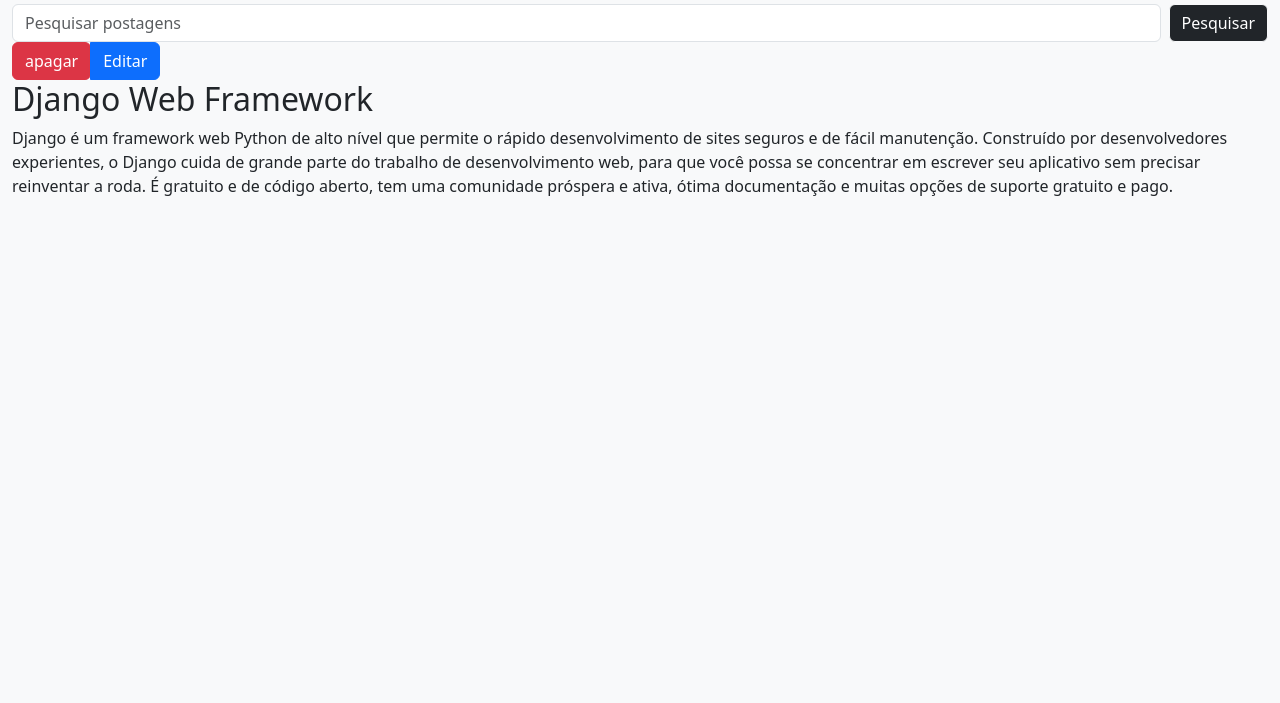
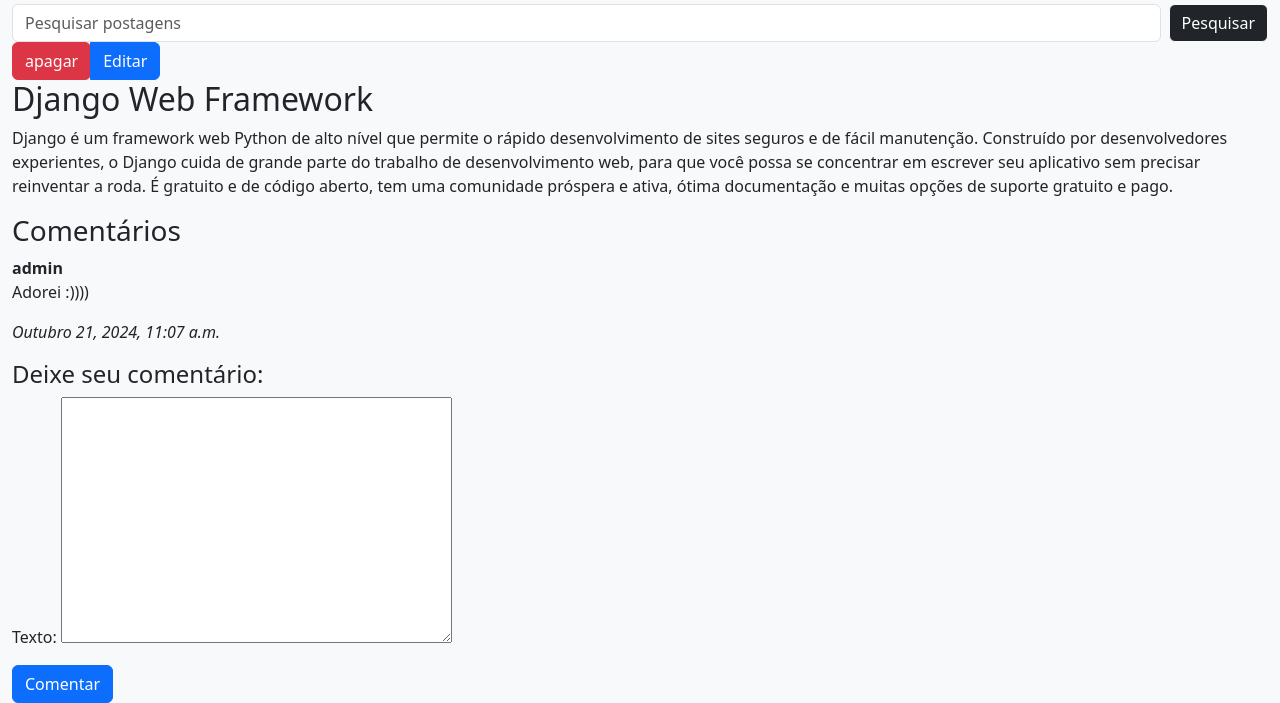
Before and after one commit to sofianaka/DesafioFinal_SquadBerthaLutz, a Django app: page /post/1/ in a window 1280 px wide. Shown: the part 218-921 px from the top of the page. Before the commit the page ends 414 px from the top, so only its background shows below. Run offline with Django 5.2, Linux system fonts and the light colour scheme; a user stored in the database is signed in; data comes from the database, SQL or seed files in the repository; both versions use the stored data as it was after the commit.

Commit message:
Adicionar modelo Comentario, view post_detail e ComentarioForm
- Adicionado o modelo Comentario para permitir comentários em postagens.\n- Implementada a view post_detail para exibir detalhes da postagem e gerenciar comentários.\n- Criado o form ComentarioForm para facilitar a criação de novos comentários.

```diff
--- a/base/forms.py
+++ b/base/forms.py
@@ -1,8 +1,13 @@
 from django import forms
-from .models import Postagens
+from .models import Postagens, Comentario
 
 
 class PostForm(forms.ModelForm):
     class Meta:
         model = Postagens
         fields = ["titulo", "conteudo"]
+
+class ComentarioForm(forms.ModelForm):
+    class Meta:
+        model = Comentario
+        fields = ["texto"]
--- a/base/models.py
+++ b/base/models.py
@@ -1,6 +1,7 @@
 from django.conf import settings
 from django.db import models
 from django.utils import timezone
+
 
 
 # Create your models here.
@@ -17,3 +18,11 @@
 
     def __str__(self):
         return self.titulo
+class Comentario(models.Model):
+    postagem = models.ForeignKey(Postagens, related_name='comentarios', on_delete=models.CASCADE)
+    autor = models.ForeignKey(settings.AUTH_USER_MODEL, on_delete=models.CASCADE)
+    texto = models.TextField()
+    data_criacao = models.DateTimeField(default=timezone.now)
+
+    def __str__(self):
+        return f'Comentario de {self.autor} na {self.postagem}'
--- a/base/templates/base/post_detail.html
+++ b/base/templates/base/post_detail.html
@@ -21,4 +21,29 @@
         <h2>{{ post.titulo }}</h2>
         <p>{{ post.conteudo|linebreaksbr }}</p>
     </div>
+
+    <div class="comentarios">
+        <h3>Comentários</h3>
+        {% for comentario in post.comentarios.all %}
+            <div class="comentario">
+                <strong>{{ comentario.autor }}</strong>
+                <p>{{ comentario.texto }}</p>
+                <p><em>{{ comentario.data_criacao|date:"F j, Y, g:i a" }}</em></p>
+            </div>
+        {% empty %}
+            <p>Não há comentários ainda.</p>
+        {% endfor %}
+
+        {% if user.is_authenticated %}
+            <h4>Deixe seu comentário:</h4>
+            <form method="post">
+                {% csrf_token %}
+                {{ form.as_p }}
+                <button type="submit" class="btn btn-primary">Comentar</button>
+            </form>
+        {% else %}
+            <p>Você precisa estar logado para comentar.</p>
+        {% endif %}
+    </div>
+
 {% endblock %}
--- a/base/views.py
+++ b/base/views.py
@@ -3,7 +3,7 @@
 from django.db.models import Q
 from django.shortcuts import render, get_object_or_404, redirect
 from .models import Postagens
-from .forms import PostForm
+from .forms import PostForm, ComentarioForm
 
 
 # Create your views here.
@@ -19,10 +19,27 @@
 
     return render(request, 'base/post_list.html', {'posts': posts})
 
-
 def post_detail(request, pk):
     post = get_object_or_404(Postagens, pk=pk)
-    return render(request, "base/post_detail.html", {"post": post})
+    comentarios = post.comentarios.all()  # Obtém todos os comentários relacionados à postagem
+
+    if request.method == 'POST':
+        form = ComentarioForm(request.POST)
+        if form.is_valid():
+            comentario = form.save(commit=False)
+            comentario.postagem = post  # Relaciona o comentário à postagem
+            comentario.autor = request.user  # Define o autor como o usuário atual
+            comentario.save()
+            return redirect("post_detail", pk=post.pk)  # Redireciona para a mesma página
+    else:
+        form = ComentarioForm()
+
+    return render(request, "base/post_detail.html", {
+        "post": post,
+        "comentarios": comentarios,
+        "form": form,
+    })
+
 
 
 @login_required
@@ -72,7 +89,7 @@
 
 @login_required
 def post_remove(request, pk):
-    post = get_object_or_404(Post, pk=pk)
+    post = get_object_or_404(Postagens, pk=pk)
     if request.method == "POST":
         post.delete()
     return redirect("post_list")
```
Also changed, not shown: README.md, base/migrations/0004_comentario.py (added), db.sqlite3.
